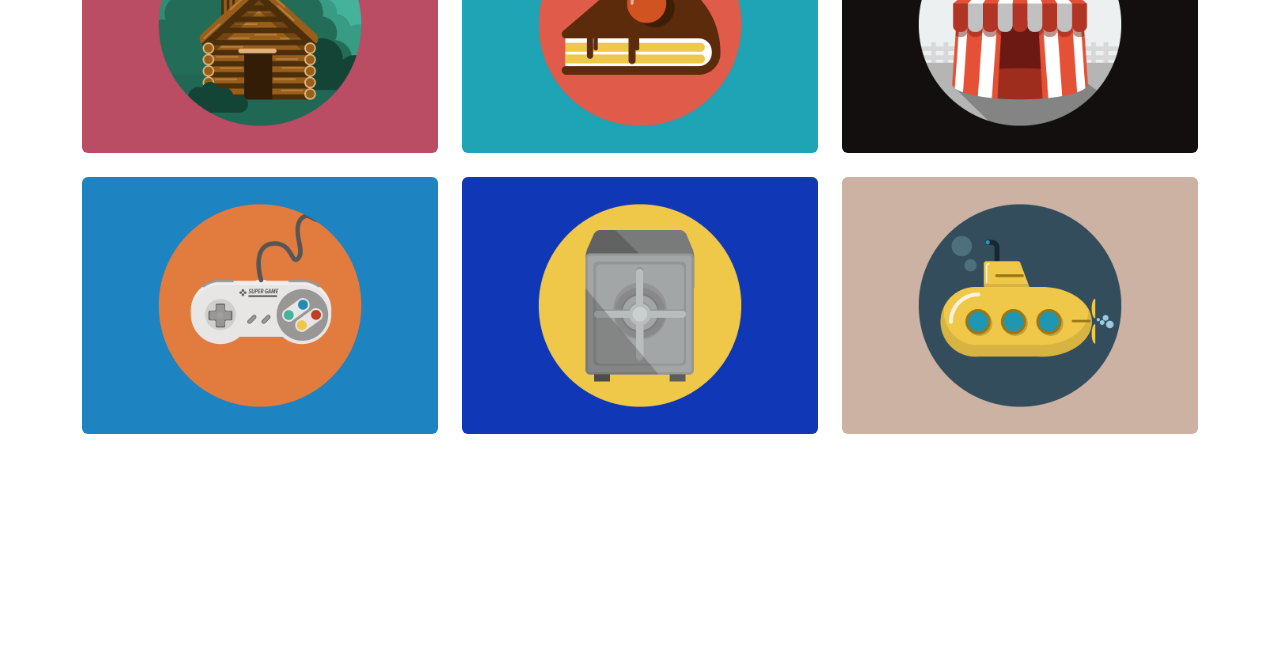
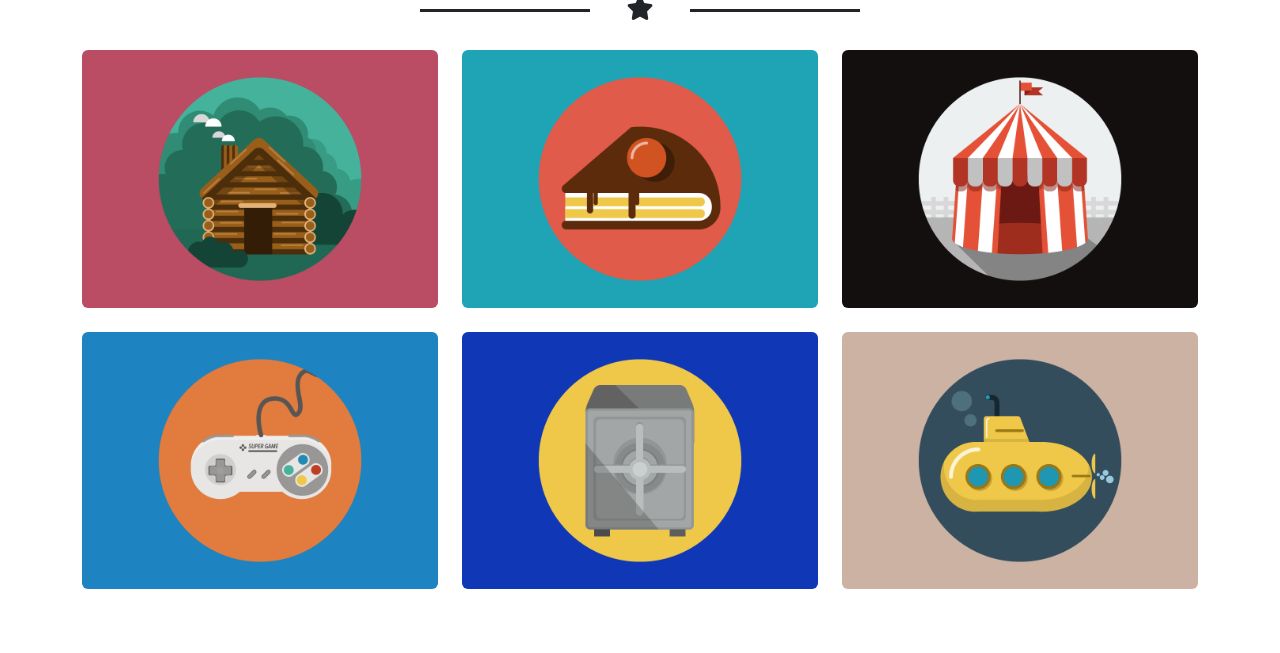
Before and after one commit to DomenicoDeSalvo/html-css-bootstrap-freelancer, a plain HTML site: page index.html in a window 1280 px wide. Shown: the part 320-973 px from the top of the page. Before the commit the page ends 800 px from the top, so only its background shows below. Drawn offline with nearby package versions, Linux system fonts and the light colour scheme.

Commit message:
Added divider to portfolio

```diff
--- a/css/style.css
+++ b/css/style.css
@@ -15,6 +15,19 @@ ul,ol,menu{
     list-style: none;
 }
 
+/* DIVIDER WITH STAR */
+
+.star::after,
+.star::before{
+    content: "" ;
+    display: inline-block;
+    width:170px;
+    height: 3px;
+    background-color: currentColor;
+    margin: 0 30px;
+    vertical-align: middle;
+}
+
 /* HEADER */
 
 nav{
@@ -24,24 +37,9 @@ nav{
 
 /* MAIN */
 
-/* PORTFOLIO */
+/* ABOUT */
 
-.portfolio img{
-    object-fit: cover;
+.about{
+    color: white;
+    background-color: var(--teal);
 }
-
-/* PORTFOLIO MEDIA QUERY
-
-@media screen and (min-width:768px) {
-    .portfolio img{
-        max-width: 450px;
-    }
-
-}
-
-@media screen and (min-width:992px) {
-    .portfolio img{
-        max-width: 360px;
-    }
-
-} */
--- a/index.html
+++ b/index.html
@@ -49,7 +49,13 @@
                 </div>
             </section>
             <!-- PORTFOLIO -->
-            <section class="portfolio">
+            <section class="portfolio py-5 text-center">
+                <div class="container pb-4">
+                    <h2 class="fw-semibold">PORTFOLIO</h2>
+                    <span class="star fs-4">
+                        <i class="fa-solid fa-star"></i>
+                    </span>
+                </div>
                 <div class="container">
                     <div class="row row-cols-1 row-cols-md-2 row-cols-lg-3  gy-4">
                         <div class="col card border-0">
```
